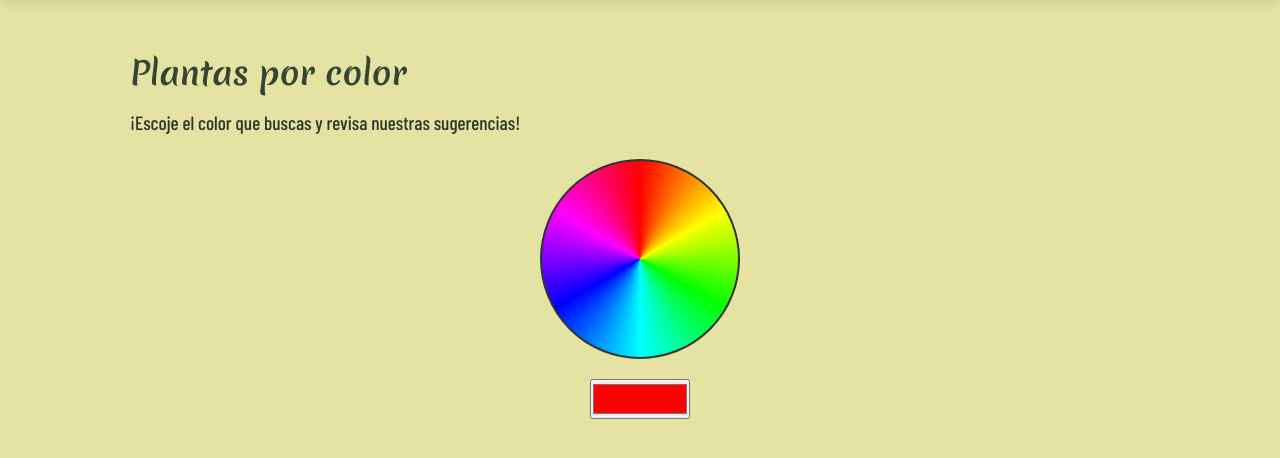
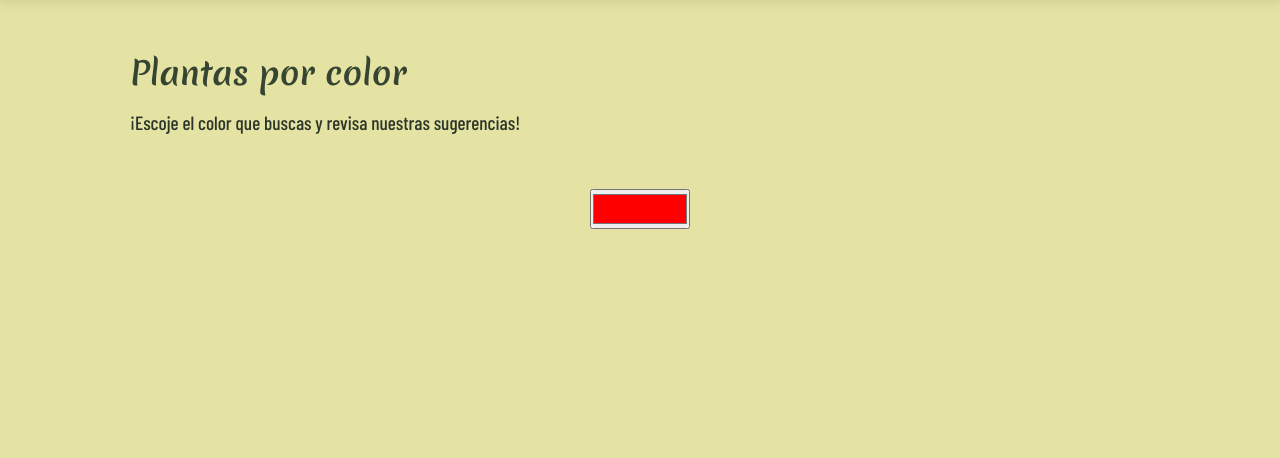
Before and after one commit to ElKalethazo/ElKalethazo.github.io-midori, a PHP site: page /sections/porColor.php in a window 1280 px wide. Shown: the part 80-538 px from the top of the page. Run offline with PHP 8.4, Linux system fonts and the light colour scheme.

Commit message:
Círculo cromático

```diff
--- a/sections/porColor.php
+++ b/sections/porColor.php
@@ -19,7 +19,6 @@
             <section class="contenido">
                 <h2>Plantas por color</h2>
                 <p>¡Escoje el color que buscas y revisa nuestras sugerencias!</p>
-                    <div class="circulo-cromatico"></div>
                     <input type="color" class="selector-color" id="colorPicker" value="#ff0000">
 
             </section>
--- a/styles.css
+++ b/styles.css
@@ -432,23 +432,10 @@ body {
 
 
 /* CIRCULO CORMÁTICO */
-  /* Contenedor del círculo cromático */
-  .circulo-cromatico {
-    width: 200px;
-    height: 200px;
-    border-radius: 50%;
-    /* Gradiente cónico para simular el círculo cromático */
-    background: conic-gradient(
-      red, yellow, lime, aqua, blue, magenta, red
-    );
-    margin: 20px auto;
-    border: 2px solid #333;
-  }
-
   /* Estilos del selector de color */
   .selector-color {
     display: block;
-    margin: 10px auto;
+    margin: 50px auto;
     width: 100px;
     height: 40px;
   }
```
